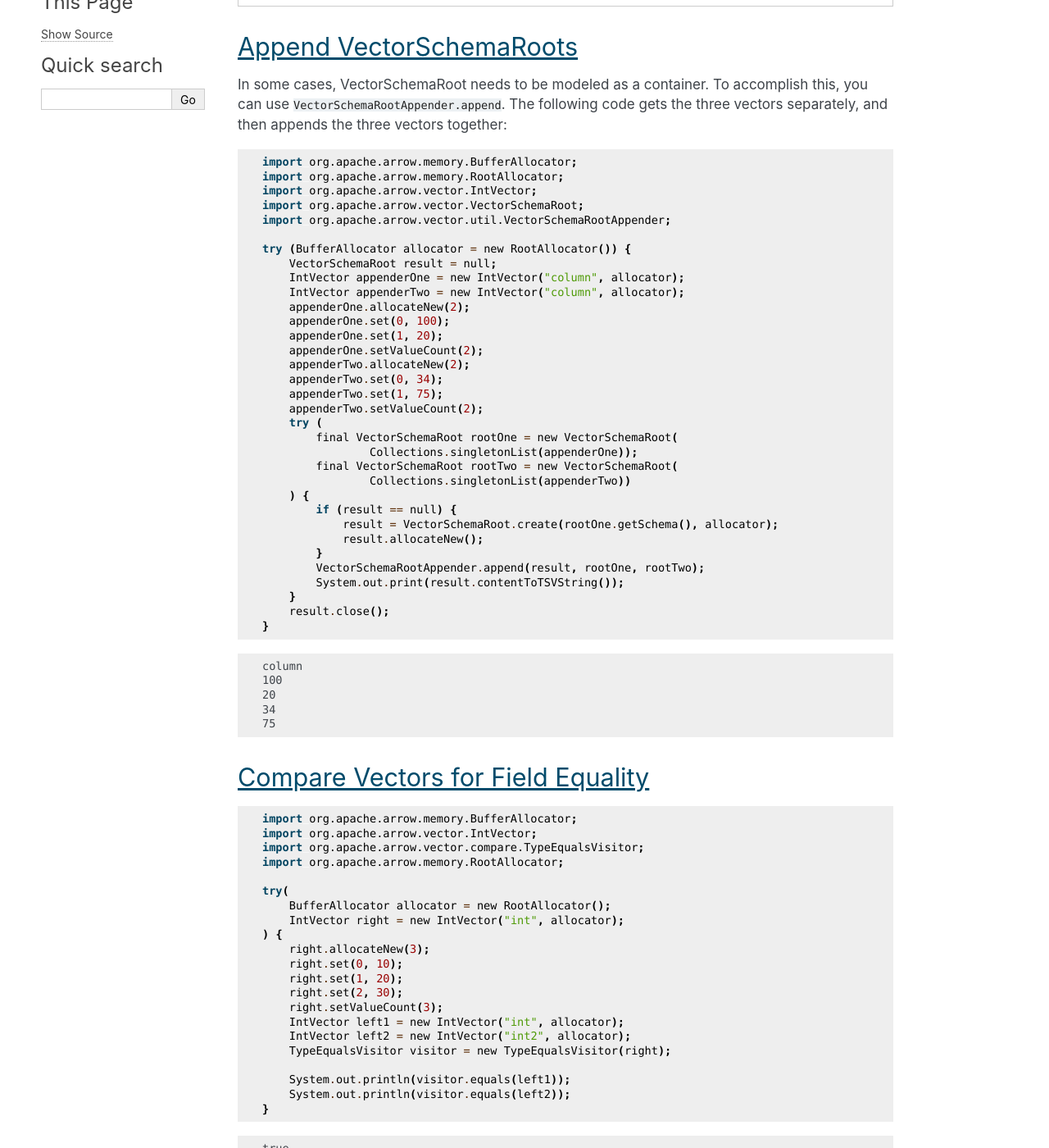
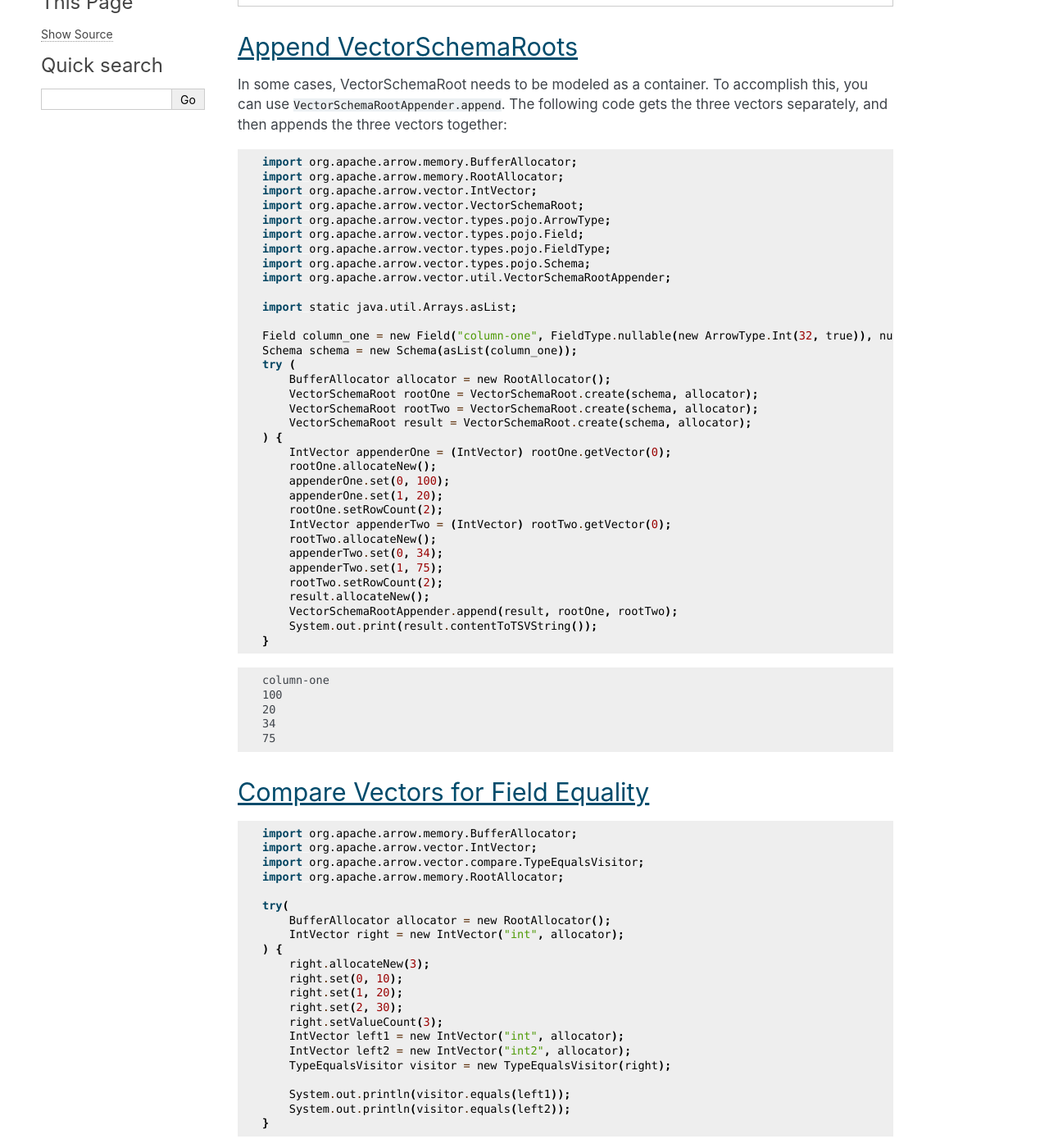
Before and after one commit to apache/arrow-cookbook, a Sphinx documentation site: the page built from java/source/data.rst, in a window 1280 px wide and 1400 px high, scrolled down 512 px. Shown: the whole window at 82% size. Built offline with Sphinx 7.4.7, drawn with Linux system fonts in a browser that asks for light colours; pages that are not in the unit, such as notebooks, are missing from menus; comment, search, counter and statistics services are not loaded.

Commit message:
fix: code review

```diff
--- a/java/source/data.rst
+++ b/java/source/data.rst
@@ -36,39 +36,40 @@ the three vectors separately, and then appends the three vectors together:
     import org.apache.arrow.memory.RootAllocator;
     import org.apache.arrow.vector.IntVector;
     import org.apache.arrow.vector.VectorSchemaRoot;
+    import org.apache.arrow.vector.types.pojo.ArrowType;
+    import org.apache.arrow.vector.types.pojo.Field;
+    import org.apache.arrow.vector.types.pojo.FieldType;
+    import org.apache.arrow.vector.types.pojo.Schema;
     import org.apache.arrow.vector.util.VectorSchemaRootAppender;
 
-    try (BufferAllocator allocator = new RootAllocator()) {
-        VectorSchemaRoot result = null;
-        IntVector appenderOne = new IntVector("column", allocator);
-        IntVector appenderTwo = new IntVector("column", allocator);
-        appenderOne.allocateNew(2);
+    import static java.util.Arrays.asList;
+
+    Field column_one = new Field("column-one", FieldType.nullable(new ArrowType.Int(32, true)), null);
+    Schema schema = new Schema(asList(column_one));
+    try (
+        BufferAllocator allocator = new RootAllocator();
+        VectorSchemaRoot rootOne = VectorSchemaRoot.create(schema, allocator);
+        VectorSchemaRoot rootTwo = VectorSchemaRoot.create(schema, allocator);
+        VectorSchemaRoot result = VectorSchemaRoot.create(schema, allocator);
+    ) {
+        IntVector appenderOne = (IntVector) rootOne.getVector(0);
+        rootOne.allocateNew();
         appenderOne.set(0, 100);
         appenderOne.set(1, 20);
-        appenderOne.setValueCount(2);
-        appenderTwo.allocateNew(2);
+        rootOne.setRowCount(2);
+        IntVector appenderTwo = (IntVector) rootTwo.getVector(0);
+        rootTwo.allocateNew();
         appenderTwo.set(0, 34);
         appenderTwo.set(1, 75);
-        appenderTwo.setValueCount(2);
-        try (
-            final VectorSchemaRoot rootOne = new VectorSchemaRoot(
-                    Collections.singletonList(appenderOne));
-            final VectorSchemaRoot rootTwo = new VectorSchemaRoot(
-                    Collections.singletonList(appenderTwo))
-        ) {
-            if (result == null) {
-                result = VectorSchemaRoot.create(rootOne.getSchema(), allocator);
-                result.allocateNew();
-            }
-            VectorSchemaRootAppender.append(result, rootOne, rootTwo);
-            System.out.print(result.contentToTSVString());
-        }
-        result.close();
+        rootTwo.setRowCount(2);
+        result.allocateNew();
+        VectorSchemaRootAppender.append(result, rootOne, rootTwo);
+        System.out.print(result.contentToTSVString());
     }
 
 .. testoutput::
 
-    column
+    column-one
     100
     20
     34
```
